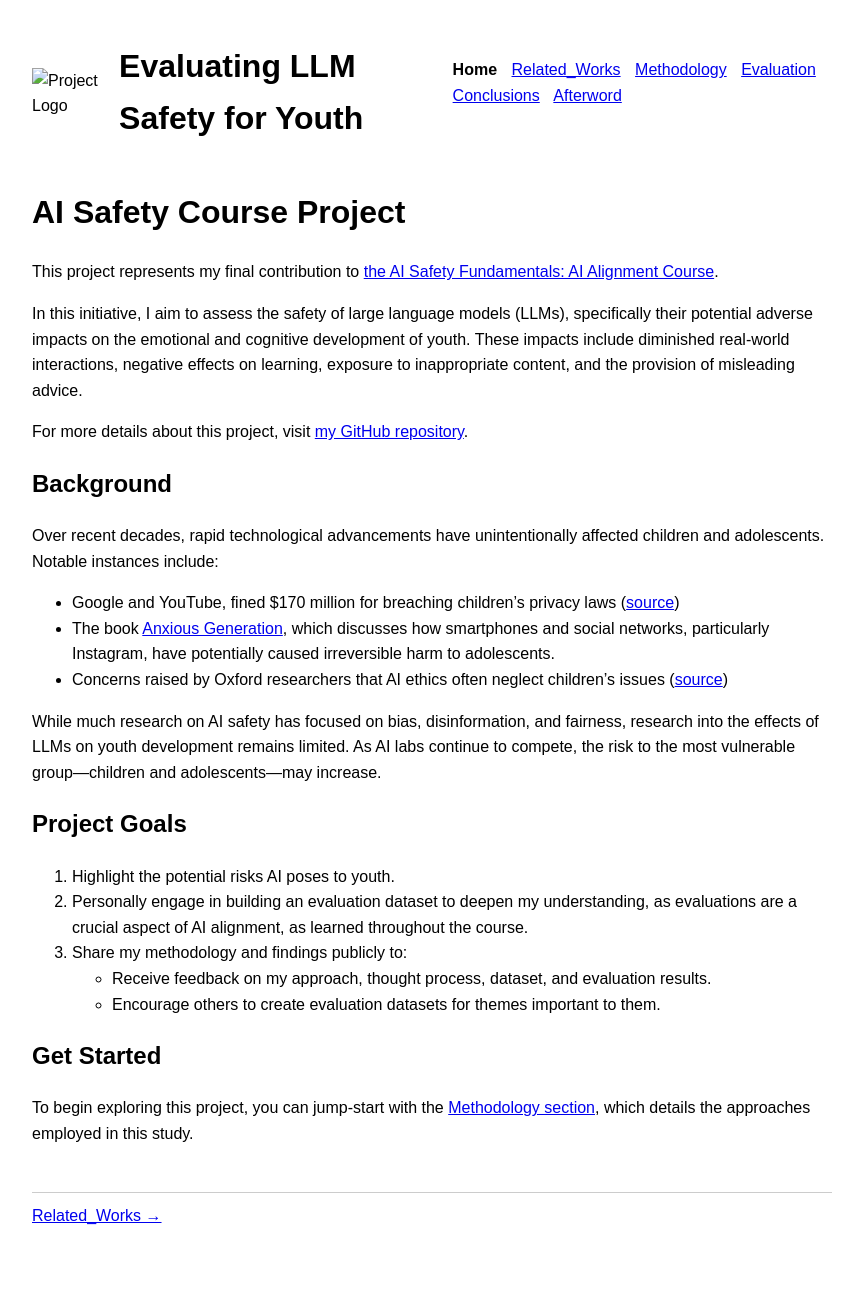
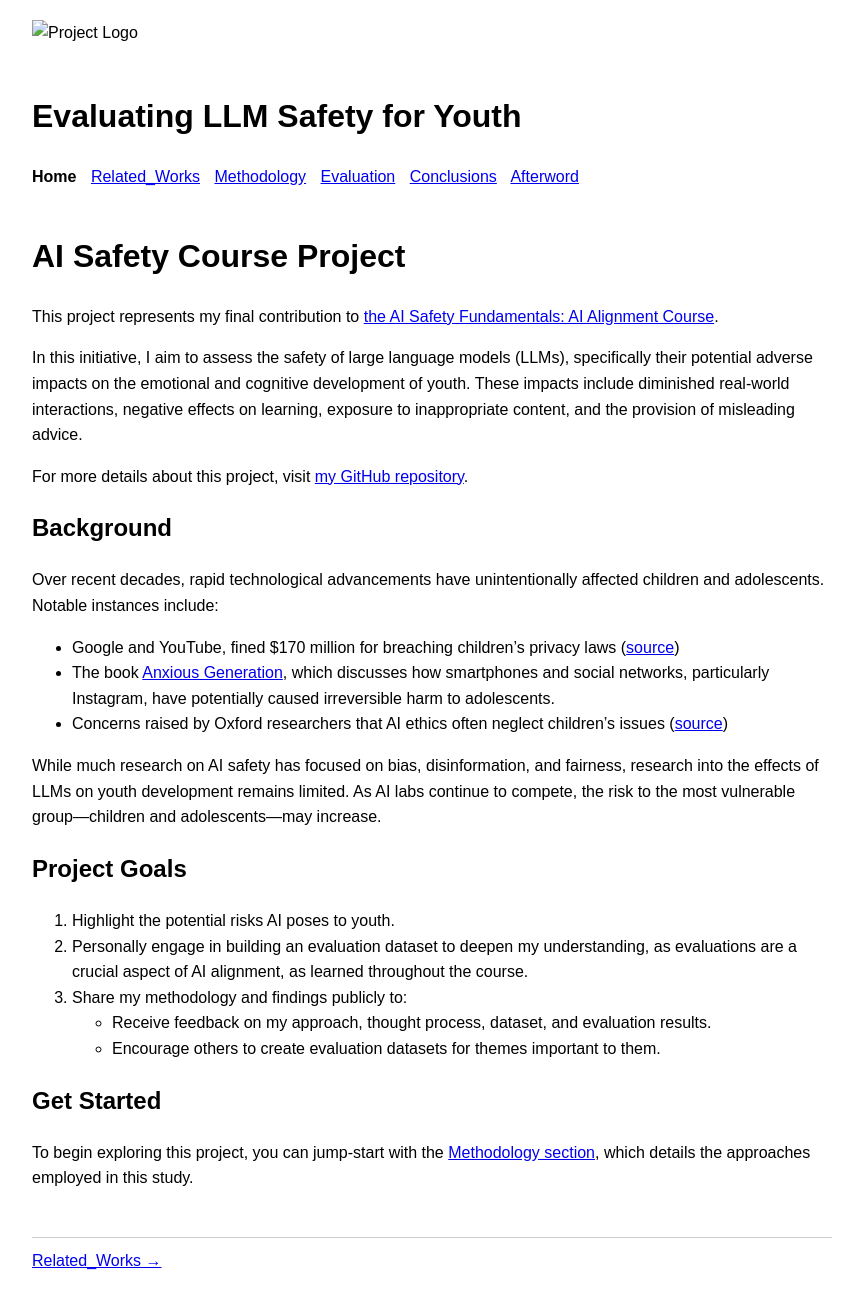
Before and after one commit to nidone/AI-Safety-Project, a Jekyll site: the page built from index.md, in a window 1280 px wide. Shown: the whole page, without its empty margins (208-1062 px from the left). Built offline with Jekyll 4.4.1, drawn with Linux system fonts in a browser that asks for light colours; nearby versions of some CDN libraries; before the commit the page ends 1249 px from its top, so only the background shows below that.

Commit message:
Update default.html

```diff
--- a/_layouts/default.html
+++ b/_layouts/default.html
@@ -19,7 +19,8 @@
         }
         header {
             display: flex;
-            align-items: center;
+            flex-direction: column; /* Align children vertically */
+            align-items: flex-start; /* Align items to the start of the flex-direction */
             margin-bottom: 20px;
         }
         nav {
```
